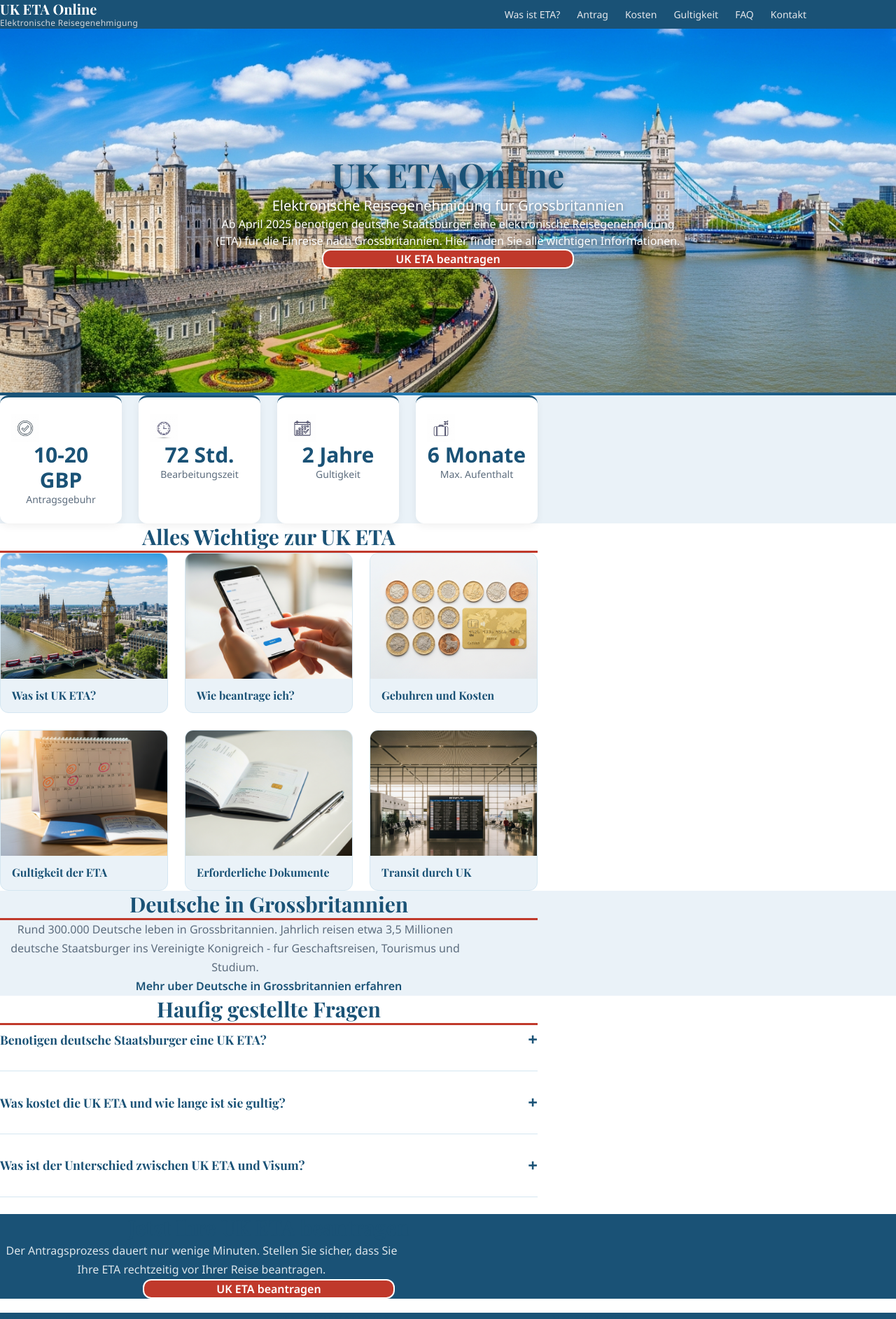
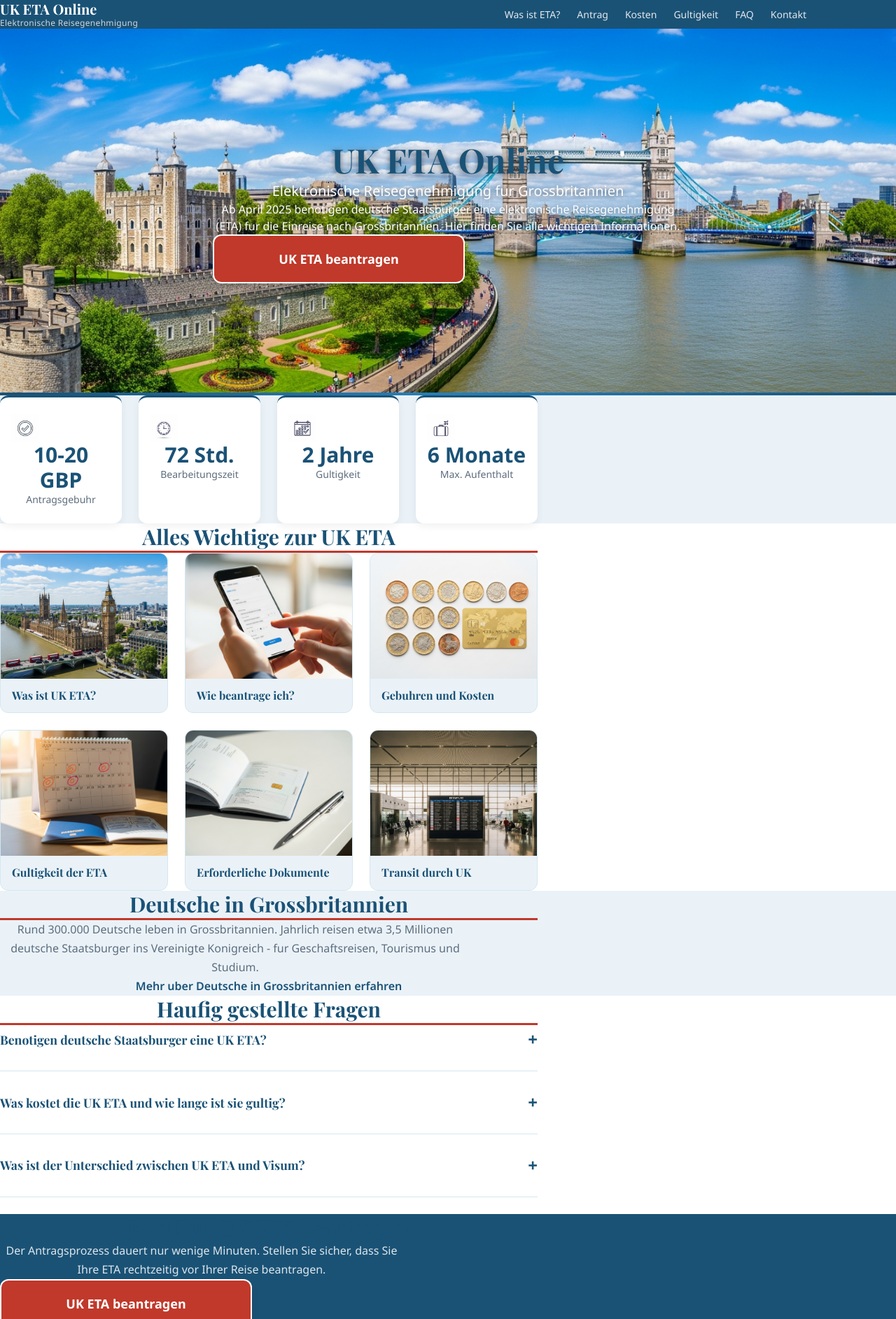
Before and after one commit to mediaxsaburoai0818-design/de-uk-eta-site, a Next.js app: page / in a window 1280 px wide. Shown: the top 1885 px of the page at 70% size. Built offline with nearby package versions, Linux system fonts and the light colour scheme.

Commit message:
fix: CTA bg extended pb-24, buttons unified to PL style

```diff
--- a/app/page.tsx
+++ b/app/page.tsx
@@ -55,10 +55,10 @@ export default function HomePage() {
             href="https://www.gov.uk/guidance/apply-for-an-electronic-travel-authorisation-eta"
             target="_blank"
             rel="noopener noreferrer"
-            className="inline-block font-semibold py-3.5 px-8 text-base transition-colors rounded-xl border-2 border-white"
-            style={{ backgroundColor: "#c0392b", width: "100%", maxWidth: "360px", color: "white" }}
+            className="block rounded-xl border-2 border-white transition shadow-lg text-center mx-auto"
+            style={{ backgroundColor: "#c0392b", width: "100%", maxWidth: "360px", color: "white", textDecoration: "none", padding: "18px 24px" }}
           >
-            UK ETA beantragen
+            <span style={{ color: "white", fontSize: "18px", fontWeight: "bold" }}>UK ETA beantragen</span>
           </a>
         </div>
       </section>
@@ -148,7 +148,7 @@ export default function HomePage() {
       </section>
 
       {/* CTA Section - blue */}
-      <section style={{ backgroundColor: "#1a5276", marginBottom: "20px" }} className="pt-16 pb-16 text-center">
+      <section style={{ backgroundColor: "#1a5276", marginBottom: "20px" }} className="pt-16 pb-24 text-center">
         <div className="max-w-3xl mx-auto px-10 md:px-16">
           <h2 className="text-2xl md:text-3xl font-bold text-white mb-4" style={{ fontFamily: "'Playfair Display', serif" }}>
             Jetzt Ihre UK ETA beantragen
@@ -160,10 +160,10 @@ export default function HomePage() {
             href="https://www.gov.uk/guidance/apply-for-an-electronic-travel-authorisation-eta"
             target="_blank"
             rel="noopener noreferrer"
-            className="inline-block font-semibold py-3.5 px-8 text-base transition-colors rounded-xl border-2 border-white"
-            style={{ backgroundColor: "#c0392b", width: "100%", maxWidth: "360px", color: "white" }}
+            className="block rounded-xl border-2 border-white transition shadow-lg text-center mx-auto"
+            style={{ backgroundColor: "#c0392b", width: "100%", maxWidth: "360px", color: "white", textDecoration: "none", padding: "18px 24px" }}
           >
-            UK ETA beantragen
+            <span style={{ color: "white", fontSize: "18px", fontWeight: "bold" }}>UK ETA beantragen</span>
           </a>
         </div>
       </section>
```
